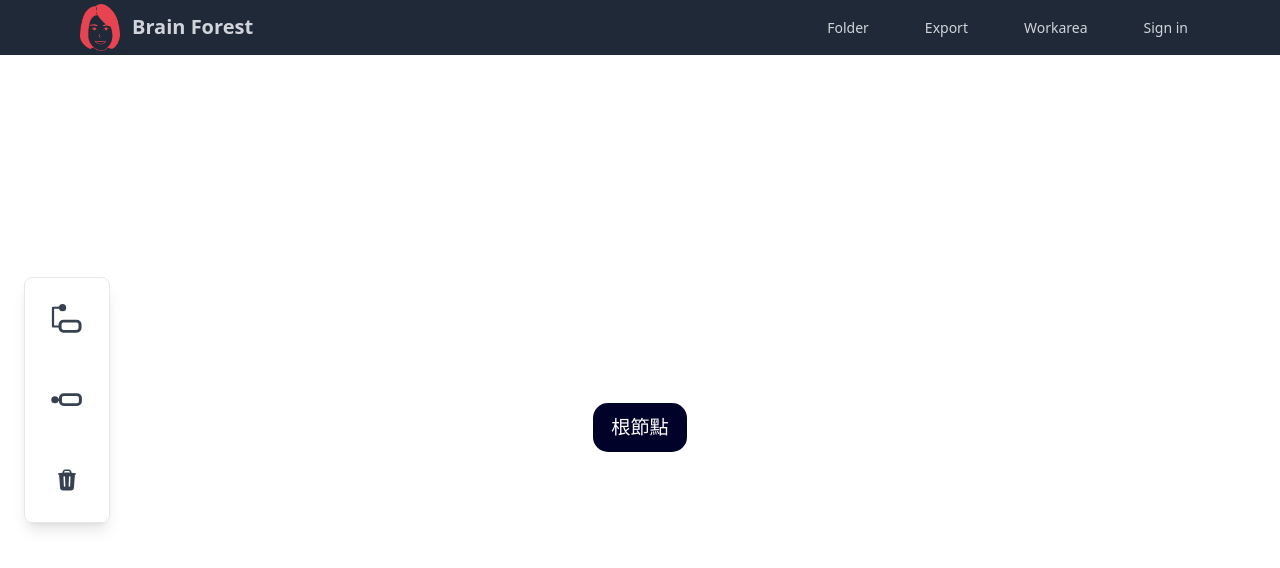
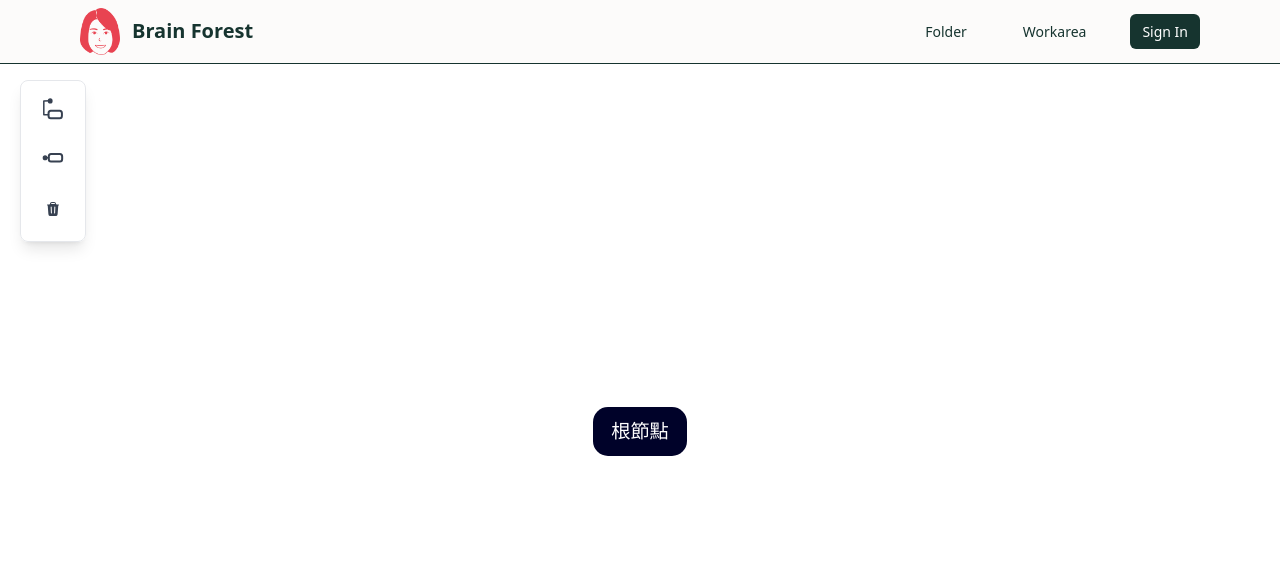
Before and after one commit to selena60635/brain-forest, a React (Create React App) app in the folder client/: page /workArea in a window 1280 px wide. Shown: the top 568 px of the page. Built offline with nearby package versions, Linux system fonts and the light colour scheme.

Commit message:
fix: modify the button system operation logic to make it effective for child nodes, and adjust the CSS styles

```diff
--- a/client/src/Layout.js
+++ b/client/src/Layout.js
@@ -4,13 +4,13 @@ import { Outlet, Link } from "react-router-dom";
 const Layout = () => {
   return (
     <>
-      <header className="bg-gray-800">
+      <header className="bg-light border-b border-secondary">
         <nav className="flex justify-between items-center px-20">
-          <div className="flex space-x-3 items-center my-1">
+          <div className="flex space-x-3 items-center my-2">
             <Link to="/">
               <img src="我.png" alt="" width="40"></img>
             </Link>
-            <Link className="text-gray-300 text-xl font-bold" to="/">
+            <Link className="text-xl font-bold " to="/">
               <h1>Brain Forest</h1>
             </Link>
           </div>
@@ -18,23 +18,15 @@ const Layout = () => {
             <li className="">
               <Link
                 to="/folder"
-                className="rounded-md px-3 py-2 text-sm font-medium text-gray-300 hover:bg-gray-700 hover:text-white"
+                className="px-3 py-2 text-sm font-medium hover:text-primary"
               >
                 Folder
               </Link>
             </li>
             <li className="">
               <Link
-                to=""
-                className="rounded-md px-3 py-2 text-sm font-medium text-gray-300 hover:bg-gray-700 hover:text-white"
-              >
-                Export
-              </Link>
-            </li>
-            <li className="">
-              <Link
                 to="/workArea"
-                className="rounded-md px-3 py-2 text-sm font-medium text-gray-300 hover:bg-gray-700 hover:text-white"
+                className="px-3 py-2 text-sm font-medium  hover:text-primary"
               >
                 Workarea
               </Link>
@@ -42,9 +34,9 @@ const Layout = () => {
             <li className="">
               <Link
                 to="/login"
-                className="rounded-md px-3 py-2 text-sm font-medium text-gray-300 hover:bg-gray-700 hover:text-white"
+                className="rounded-md px-3 py-2 text-sm font-medium text-white bg-secondary hover:bg-primary"
               >
-                Sign in
+                Sign In
               </Link>
             </li>
           </ul>
--- a/client/src/components/BtnsGroup.js
+++ b/client/src/components/BtnsGroup.js
@@ -1,38 +1,52 @@
 import React from "react";
 import { Button } from "@headlessui/react";
 
-function BtnsGroup({ addNode, selectedNodes, rootNode, delNode }) {
-  const handleAddNode = (e) => {
+function BtnsGroup({
+  rootNode,
+  nodes,
+  selectedNodes,
+  addNode,
+  delNode,
+  findParentNode,
+  addSiblingNode,
+  addSiblingChildNode,
+  addChildNode,
+}) {
+  const handleAddSiblingNode = (e) => {
     e.stopPropagation(); // 阻止事件冒泡
-    if (selectedNodes[0]) {
-      addNode(selectedNodes[0] === rootNode.id ? null : selectedNodes[0]);
+    //處理根節點的部分
+    if (selectedNodes.length === 1 && selectedNodes[0] === rootNode.id) {
+      addNode();
+      return;
+    }
+    const parentNode = findParentNode([rootNode, ...nodes]);
+    if (parentNode && parentNode.children.length > 0) {
+      addSiblingChildNode(parentNode);
     } else {
-      console.log("No node selected");
+      addSiblingNode();
     }
   };
+
   const handleAddChildNode = (e) => {
     e.stopPropagation(); // 阻止事件冒泡
-    if (selectedNodes[0] === rootNode.id) {
-      addNode(null);
+    if (selectedNodes.length === 1 && selectedNodes[0] === rootNode.id) {
+      addNode();
     } else {
-      console.log("No node selected");
+      addChildNode(selectedNodes[0]);
     }
   };
+
   const handleDelNode = (e) => {
     e.stopPropagation(); // 阻止事件冒泡
     if (selectedNodes.length > 0) {
       delNode(selectedNodes);
-    } else {
-      console.log("No node selected");
     }
   };
 
   return (
     <>
-      <Button
-        className=" flex aspect-square min-h-[32px] w-16 flex-col items-center justify-center gap-1 rounded-md p-1.5 text-gray-700 hover:bg-gray-100 dark:text-gray-400 dark:hover:bg-slate-800"
-        onClick={handleAddNode}
-      >
+      <div className="btns-group">
+        <Button className="btn aspect-square" onClick={handleAddSiblingNode}>
           <svg
             xmlns="http://www.w3.org/2000/svg"
             width="48"
@@ -41,7 +55,7 @@ function BtnsGroup({ addNode, selectedNodes, rootNode, delNode }) {
             version="1.1"
             id="svg1"
           >
-          <g transform="matrix(1.494007,0,0,1.362462,-12.128475,-4.5621977)">
+            <g>
               <rect
                 style={{
                   fill: "none",
@@ -91,10 +105,7 @@ function BtnsGroup({ addNode, selectedNodes, rootNode, delNode }) {
             </g>
           </svg>
         </Button>
-      <Button
-        onClick={handleAddChildNode}
-        className="flex aspect-square min-h-[32px] w-16 flex-col items-center justify-center gap-1 rounded-md p-1.5 text-gray-700 hover:bg-gray-100 dark:text-gray-400 dark:hover:bg-slate-800"
-      >
+        <Button onClick={handleAddChildNode} className="btn aspect-square">
           <svg
             xmlns="http://www.w3.org/2000/svg"
             width="48"
@@ -103,7 +114,7 @@ function BtnsGroup({ addNode, selectedNodes, rootNode, delNode }) {
             version="1.1"
             id="svg1"
           >
-          <g transform="matrix(1.494007,0,0,1.362462,-12.128475,-4.5621977)">
+            <g>
               <rect
                 style={{
                   fill: "none",
@@ -153,16 +164,12 @@ function BtnsGroup({ addNode, selectedNodes, rootNode, delNode }) {
             </g>
           </svg>
         </Button>
-
-      <Button
-        onClick={handleDelNode}
-        className="flex aspect-square min-h-[32px] w-16 flex-col items-center justify-center gap-1 rounded-md p-1.5 text-gray-700 hover:bg-gray-100 dark:text-gray-400 dark:hover:bg-slate-800"
-      >
+        <Button onClick={handleDelNode} className="btn aspect-square">
           <svg
             xmlns="http://www.w3.org/2000/svg"
             viewBox="0 0 24 24"
             fill="currentColor"
-          className="size-6"
+            className="size-4"
           >
             <path
               fillRule="evenodd"
@@ -171,6 +178,7 @@ function BtnsGroup({ addNode, selectedNodes, rootNode, delNode }) {
             />
           </svg>
         </Button>
+      </div>
     </>
   );
 }
--- a/client/src/components/RootNode.js
+++ b/client/src/components/RootNode.js
@@ -72,10 +72,10 @@ const RootNode = ({
           >
             {rootNode.name}
           </div>
-          <span>{rootNode.name}</span>
+          <span className="text-white">{rootNode.name}</span>
         </>
       ) : (
-        <span>{rootNode.name}</span>
+        <span className="text-white">{rootNode.name}</span>
       )}
     </div>
   );
--- a/client/src/pages/Home.js
+++ b/client/src/pages/Home.js
@@ -1,7 +1,7 @@
 import React from "react";
 
 const Home = () => {
-  return <div>Home</div>;
+  return <div className="bg-primary h-screen">Home</div>;
 };
 
 export default Home;
--- a/client/src/pages/WorkArea.js
+++ b/client/src/pages/WorkArea.js
@@ -7,7 +7,6 @@ const WorkArea = () => {
   const [selectBox, setSelectBox] = useState(null); //存儲選擇框位置
   const selectStart = useRef({ x: 0, y: 0 }); //用來引用並存儲鼠標起始位置，始終不變
   const canvasRef = useRef(null); //用來引用並存儲畫布Dom
-
   const [rootNode, setRootNode] = useState({ id: uuidv4(), name: "根節點" }); //定義根節點狀態，並設定如何生成id，初始根節點名稱
   const [nodes, setNodes] = useState([]); //定義節點們的狀態，用来存儲所有節點，初始為空陣列
   const [selectedNodes, setSelectedNodes] = useState([]); //定義選中節點們的狀態，初始為空陣列，用來存儲所有被選中的節點id
@@ -105,7 +104,149 @@ const WorkArea = () => {
       return newNodes;
     });
   };
+  //新增子節點
+  const addChildNode = useCallback(
+    (parentId) => {
+      const randomColor = `hsl(${Math.floor(Math.random() * 360)}, 90%, 50%)`;
+      const newChildNode = {
+        id: uuidv4(),
+        name: "子節點",
+        color: randomColor,
+        isNew: true,
+        parentId,
+        children: [],
+      };
+      //遞迴一層層遍歷nodes找到相應的父節點，並新增子節點
+      const addChildToParent = (nodes) =>
+        nodes.map((node) => {
+          if (node.id === parentId) {
+            //若當前節點是父節點，將新的子節點加入到當前節點的children中
+            return {
+              ...node,
+              children: [...(node.children || []), newChildNode],
+            };
+          } else if (node.children && node.children.length > 0) {
+            //若當前節點有子節點
+            return {
+              ...node,
+              children: addChildToParent(node.children), //遞迴處理其children，繼續查找下一層子節點是否包含父節點
+            };
+          }
+          return node;
+        });
+      //更新nodes狀態為遞迴處理過的新nodes
+      setNodes((prev) => addChildToParent(prev));
+      //更新選擇名單為新子節點
+      setSelectedNodes([newChildNode.id]);
+    },
+    [setNodes, setSelectedNodes]
+  );
+  //查找當前選取節點的父節點id，以及父節點的children
+  const findParentNode = useCallback(
+    (nodes) => {
+      let parentNode = null;
+      //遞迴查找父節點
+      const findNode = (nodes) => {
+        for (let node of nodes) {
+          if (node.children && node.children.length > 0) {
+            //若當前節點有children且不為空，檢查子節點中是否有匹配選中的節點ID
+            if (node.children.some((child) => child.id === selectedNodes[0])) {
+              //若有匹配到，代表當前選中節點是在這一層，設定其父節點
+              parentNode = node;
+              return;
+            }
+            //若沒匹配到，接續遞迴處理下一層
+            findNode(node.children);
+          }
+        }
+      };
 
+      findNode(nodes); //遞迴一層層遍歷nodes
+      return parentNode;
+    },
+    [selectedNodes]
+  );
+
+  //新增相鄰子節點
+  const addSiblingChildNode = useCallback(
+    (parentNode) => {
+      //查找當前選中節點在父節點的children中的索引
+      const selectedNodeIndex = parentNode.children.findIndex(
+        (child) => child.id === selectedNodes[0]
+      );
+
+      const newSiblingNode = {
+        id: uuidv4(),
+        name: "子節點",
+        color: `hsl(${Math.floor(Math.random() * 360)}, 90%, 50%)`,
+        isNew: true,
+        children: [],
+      };
+      //遞迴查找相應的父節點，並在父節點children中新增相鄰子節點
+      const addSibling = (nodes) => {
+        return nodes.map((node) => {
+          if (node.id === parentNode.id) {
+            //若當前節點的ID與父節點ID匹配，在相應位置新增相鄰子節點
+            return {
+              ...node,
+              children: [
+                ...node.children.slice(0, selectedNodeIndex + 1),
+                newSiblingNode,
+                ...node.children.slice(selectedNodeIndex + 1),
+              ],
+            };
+          } else if (node.children && node.children.length > 0) {
+            //若當前節點有children，則繼續遞迴處理其children
+            return {
+              ...node,
+              children: addSibling(node.children),
+            };
+          }
+          return node; //若當前節點既不是父節點，也沒有子節點，則不做任何改變
+        });
+      };
+
+      setNodes((prev) => addSibling(prev)); //更新節點狀態為遞迴處理過的新nodes
+      setSelectedNodes([newSiblingNode.id]); //更新選擇名單為新相鄰子節點
+      //確保在引用中有當前父節點，若沒有則新增
+      if (!nodeRefs.current[parentNode.id]) {
+        nodeRefs.current[parentNode.id] = [];
+      }
+      // 在引用中相應位置插入新的相鄰子節點引用
+      nodeRefs.current[parentNode.id].splice(
+        selectedNodeIndex + 1,
+        0,
+        React.createRef()
+      );
+    },
+    [selectedNodes, setNodes, setSelectedNodes, nodeRefs]
+  );
+
+  //新增相鄰節點
+  const addSiblingNode = useCallback(() => {
+    //查找當前選中節點在nodes中的索引
+    const selectedNodeIndex = nodes.findIndex(
+      (node) => node.id === selectedNodes[0]
+    );
+    const newSiblingNode = {
+      id: uuidv4(),
+      name: "節點",
+      color: `hsl(${Math.floor(Math.random() * 360)}, 90%, 50%)`,
+      isNew: true,
+      children: [],
+    };
+    //更新nodes狀態，將新的相鄰節點插入到相應位置
+    setNodes((prevNodes) => {
+      const newNodes = [
+        ...prevNodes.slice(0, selectedNodeIndex + 1),
+        newSiblingNode,
+        ...prevNodes.slice(selectedNodeIndex + 1),
+      ];
+      return newNodes;
+    });
+    setSelectedNodes([newSiblingNode.id]); //更新選擇名單為新的相鄰節點
+    nodeRefs.current.splice(selectedNodeIndex + 1, 0, React.createRef()); //在引用中相應位置插入新的相鄰節點引用
+  }, [nodes, selectedNodes, setNodes, setSelectedNodes, nodeRefs]);
   // 刪除節點
   const delNode = useCallback(
     (idArr) => {
@@ -141,24 +282,27 @@ const WorkArea = () => {
   );
 
   return (
-    <>
+    <div className="flex">
       <div
         className="canvas-wrap"
         onMouseDown={handleMouseDown}
         ref={canvasRef}
       >
-        <div
-          ref={btnsRef}
-          className="btns-group z-20 flex shrink-0 grow-0 justify-around gap-4 border-t border-gray-200 bg-white/50 p-2.5 shadow-lg backdrop-blur-lg fixed top-2/4 -translate-y-2/4 left-6 min-h-[auto] min-w-[64px] flex-col rounded-lg border"
-        >
+        <div ref={btnsRef} className="top-20 left-5 fixed z-20">
           <BtnsGroup
+            selectedNodes={selectedNodes}
+            rootNode={rootNode}
+            nodes={nodes}
+            setRootNode={setRootNode}
             addNode={addNode}
             delNode={delNode}
-            selectedNodes={selectedNodes}
-            rootNode={rootNode}
-            setRootNode={setRootNode}
+            addChildNode={addChildNode}
+            findParentNode={findParentNode}
+            addSiblingNode={addSiblingNode}
+            addSiblingChildNode={addSiblingChildNode}
           />
         </div>
+
         {selectBox && (
           <div
             className="select-box"
@@ -174,8 +318,6 @@ const WorkArea = () => {
           <MindMap
             selectBox={selectBox}
             canvasRef={canvasRef}
-            addNode={addNode}
-            delNode={delNode}
             setNodes={setNodes}
             nodes={nodes}
             nodeRefs={nodeRefs}
@@ -183,10 +325,16 @@ const WorkArea = () => {
             setRootNode={setRootNode}
             selectedNodes={selectedNodes}
             setSelectedNodes={setSelectedNodes}
+            addNode={addNode}
+            delNode={delNode}
+            addChildNode={addChildNode}
+            findParentNode={findParentNode}
+            addSiblingNode={addSiblingNode}
+            addSiblingChildNode={addSiblingChildNode}
           />
         </div>
       </div>
-    </>
+    </div>
   );
 };
 
--- a/client/src/styles/all.css
+++ b/client/src/styles/all.css
@@ -7,13 +7,32 @@
     max-width: 100%;
     vertical-align: middle;
   }
+  body,
+  a,
+  h1,
+  h2,
+  h3,
+  h4,
+  h5,
+  p,
+  span {
+    @apply text-secondary;
+  }
+  *:focus {
+    @apply outline-none;
+  }
 }
 @layer components {
   .mindmap {
     @apply relative z-0 flex items-center justify-center;
   }
+  .btn {
+    @apply flex items-center justify-center rounded-md text-gray-700 hover:bg-gray-100 dark:text-gray-400 dark:hover:bg-slate-800;
+  }
+  .btns-group {
+    @apply flex justify-around border-t border-gray-200 bg-white/50 p-2 shadow-lg backdrop-blur-lg  flex-col rounded-lg border;
+  }
 }
-
 .canvas {
   width: 10000px;
   height: 5000px;
@@ -24,7 +43,7 @@
 }
 .canvas-wrap {
   width: 100%;
-  height: calc(100vh - 54.52px);
+  height: calc(100vh - 63.52px);
   overflow: scroll;
   user-select: none;
   position: relative;
```
Also changed, not shown: client/src/MindMap.js (+145 -147 lines), client/tailwind.config.js (+8 -1 lines). Lines whose indentation alone changed are shown as unchanged.
